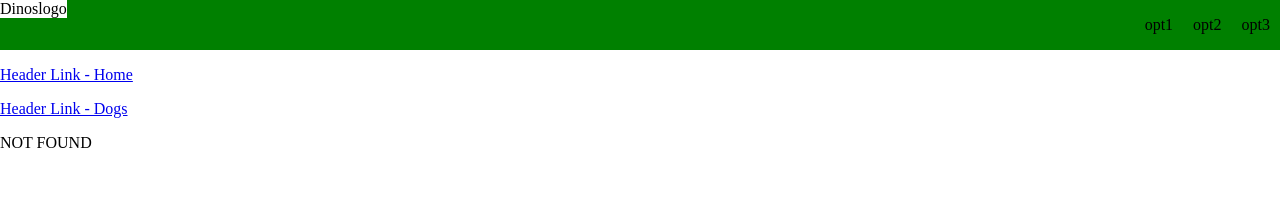
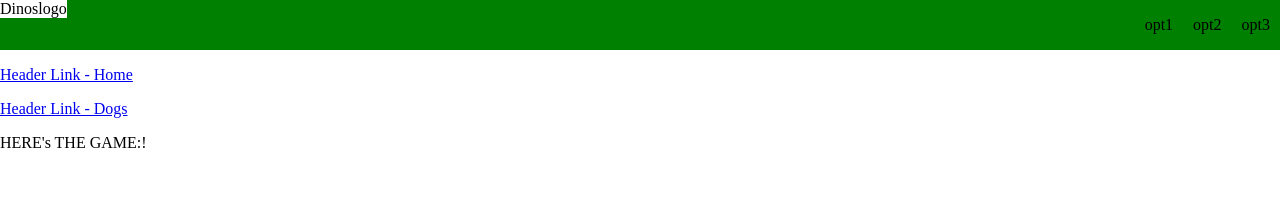
Before and after one commit to MoamiStay/Dinos-gameshop, a React (Vite) app in the folder dinos/: page /Details/1 in a window 1280 px wide. Before the commit this address had no page. Shown: the top 224 px of the page. Built offline with nearby package versions, Linux system fonts and the light colour scheme; no server answers.

Commit message:
Details page
Added path to Details page that successfully renders only the game title for now.

```diff
--- a/dinos/src/App.jsx
+++ b/dinos/src/App.jsx
@@ -19,7 +19,7 @@ const App =() => {
     <Routes>
        <Route path="/" element={<Layout />}>
            <Route index element={<Home />} />
-           <Route path="/Details" element={<Details />} />
+           <Route path="/Details/:id" element={<Details />} />
            <Route path="*" element={<NotFound />} />
        </Route>
     </Routes>
--- a/dinos/src/Components/Landingpage/Gamelist/Gamelist.jsx
+++ b/dinos/src/Components/Landingpage/Gamelist/Gamelist.jsx
@@ -1,5 +1,6 @@
 import InfiniteScroll from "react-infinite-scroller";
 import { useState, useCallback } from "react";
+import { Link } from "react-router-dom";
 import { BaseEndpoint, keyEndpoint } from "../../../assets/Endpoints/Urls";
 import { GameItems } from "./styles";
 import Item from "./Item";
@@ -36,9 +37,17 @@ const Gamelist = (props) => {
             loader={<div className="loader" key={0}>Loading....</div>}
         >
             <GameItems>
+                <ul>
                 {games.map((item, idx) => {
-                    return <Item key={idx} item={item} />;
+                    return (
+                        <li key={item.id}>
+                            <Link to={`/Details/${item.id}`}>
+                                <Item item={item} />;
+                            </Link>
+                        </li>
+                    )
                 })}
+                </ul>
             </GameItems>
         </InfiniteScroll>
     );
--- a/dinos/src/Pages/Details.jsx
+++ b/dinos/src/Pages/Details.jsx
@@ -1,9 +1,62 @@
+import useApi from "../Hooks/useApi";
+import { useParams } from "react-router-dom";
+import { BaseEndpoint, keyEndpoint } from "../assets/Endpoints/Urls";
+
 const Details = () => {
+    const { id } = useParams();
+    const { data, isLoading, isError } = useApi(`${BaseEndpoint}/${id}?${keyEndpoint}`)
+
     return (
         <>
-            <p>Hello from Details</p>
+            <p>HERE's THE GAME:!</p>
+            <h1>{data.name}</h1>
         </>
     )
 };
 
 export default Details;
+
+
+
+
+
+
+
+// import React, { useState, useEffect } from "react";
+// import { useParams } from "react-router-dom";
+// import { BaseEndpoint, keyEndpoint } from "../assets/Endpoints/Urls";
+
+// const Details = () => {
+//     const { id } = useParams();
+//     const [game, setGame] = useState(null);
+//     const [loading, setLoading] = useState(null);
+//     const [error, setError] = useState(null);
+
+//     // Fetching API data for the details of the speficied game:
+//     useEffect(() => {
+//         fetch(`${BaseEndpoint}/${id}?${keyEndpoint}`)
+//         .then(response => response.json())
+//         .then(data => {
+//             setGame(data);
+//             setLoading(false);
+//         })
+//         .catch(error => {
+//             console.error(`Error fetching game details:`, error);
+//             setError(error);
+//             setLoading(false);
+//         });
+//     }, [id]);
+
+//   if (loading) return <div>Loading...</div>;
+//   if (error) return <div>Error loading product details</div>;
+//   if (!game) return <div>Product not found</div>;
+
+//     return (
+//         <>
+//             <p>HERE's THE GAME:!</p>
+//             <h1>{game.name}</h1>
+//         </>
+//     )
+// };
+
+// export default Details;
```
